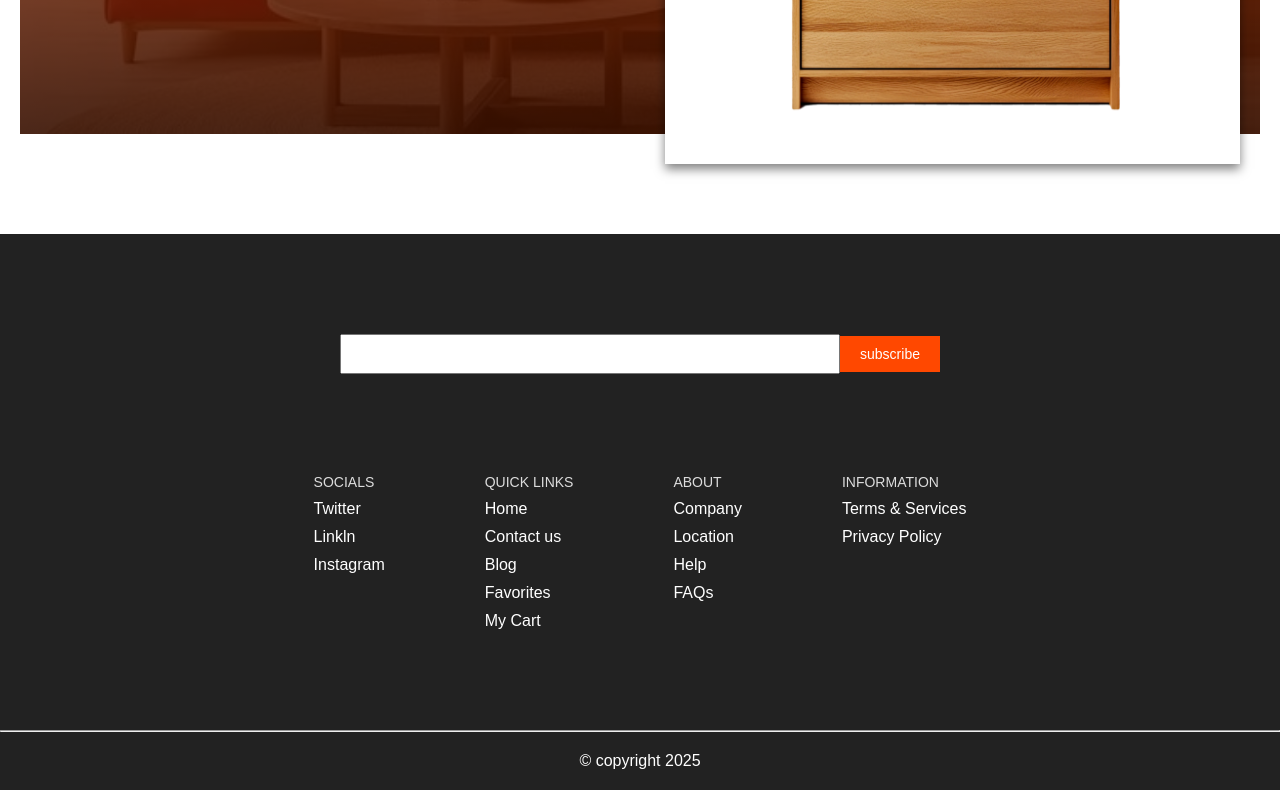
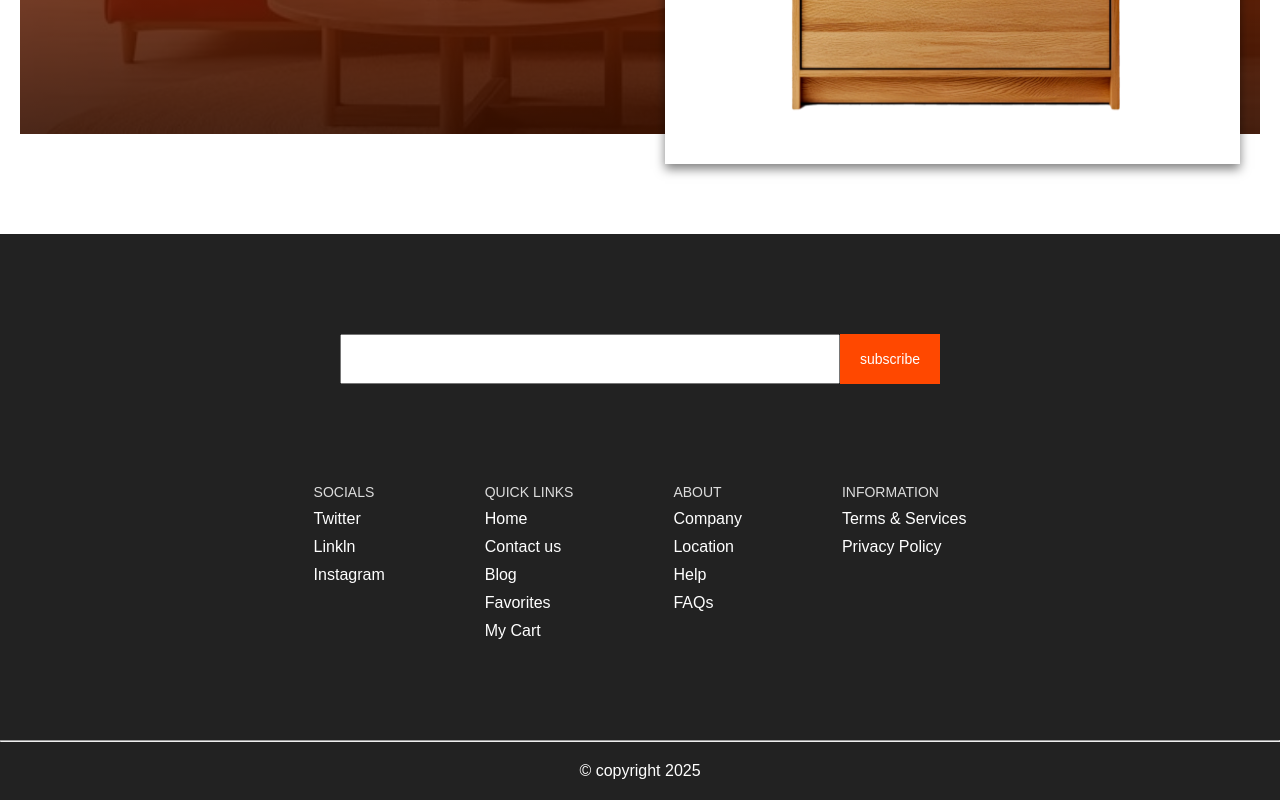
Before and after one commit to netkopi/furniture-e-commerce, a plain HTML site: page index.html in a window 1280 px wide. Shown: the part 3501-4301 px from the top of the page. Drawn offline with nearby package versions, Linux system fonts and the light colour scheme.

Commit message:
updated css

```diff
--- a/public/css/index.css
+++ b/public/css/index.css
@@ -551,9 +551,17 @@
     font-weight: 100;
     width: max(300px, 100%);
     max-width: 500px;
+    height: 50px;
+    display: flex;
+    align-items: center;
+    justify-content: center;
     outline: none;
 }
 .footer button {
+    height: 50px;
+    display: flex;
+    align-items: center;
+    justify-content: center;
     padding: 10px 20px;
     font-size: 14px;
     cursor: pointer;
```
